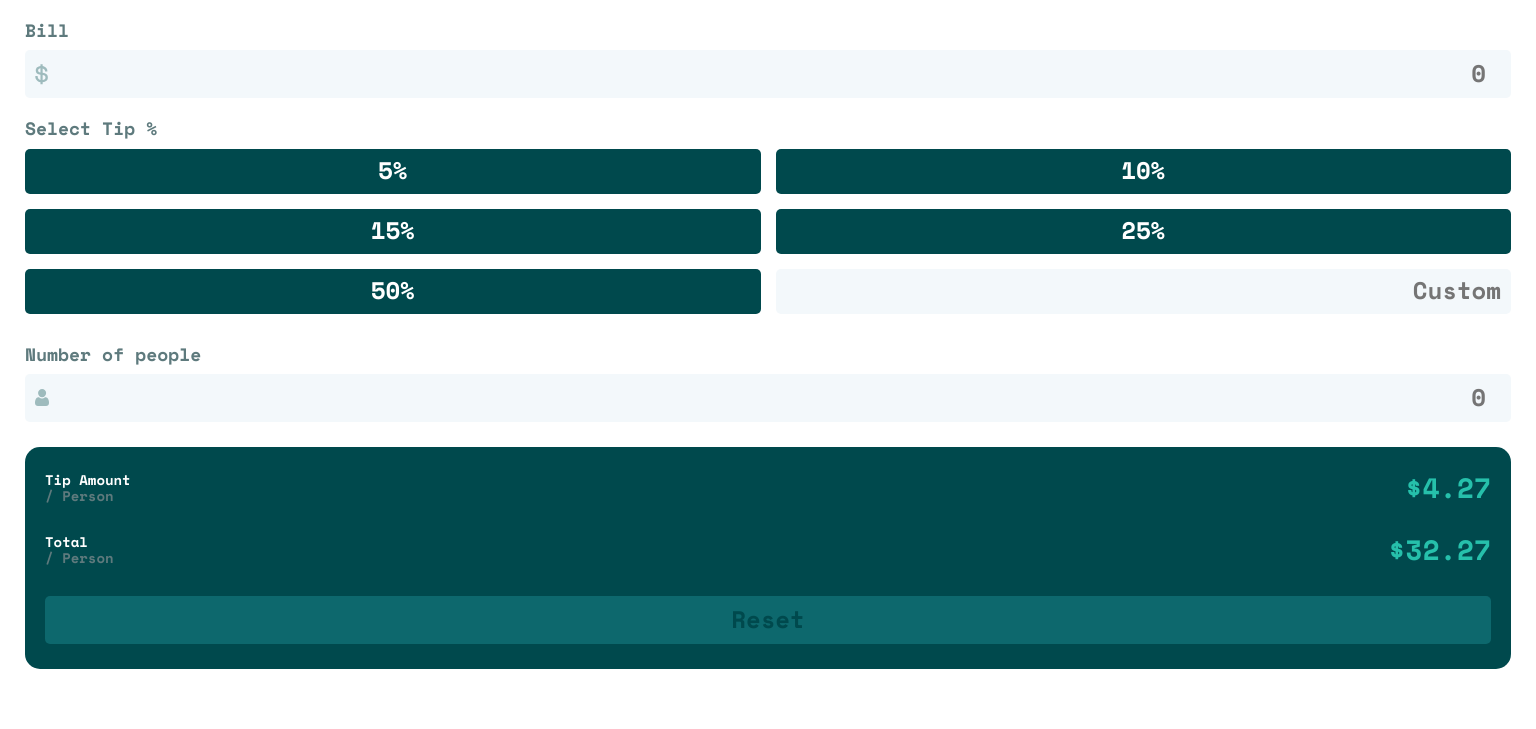
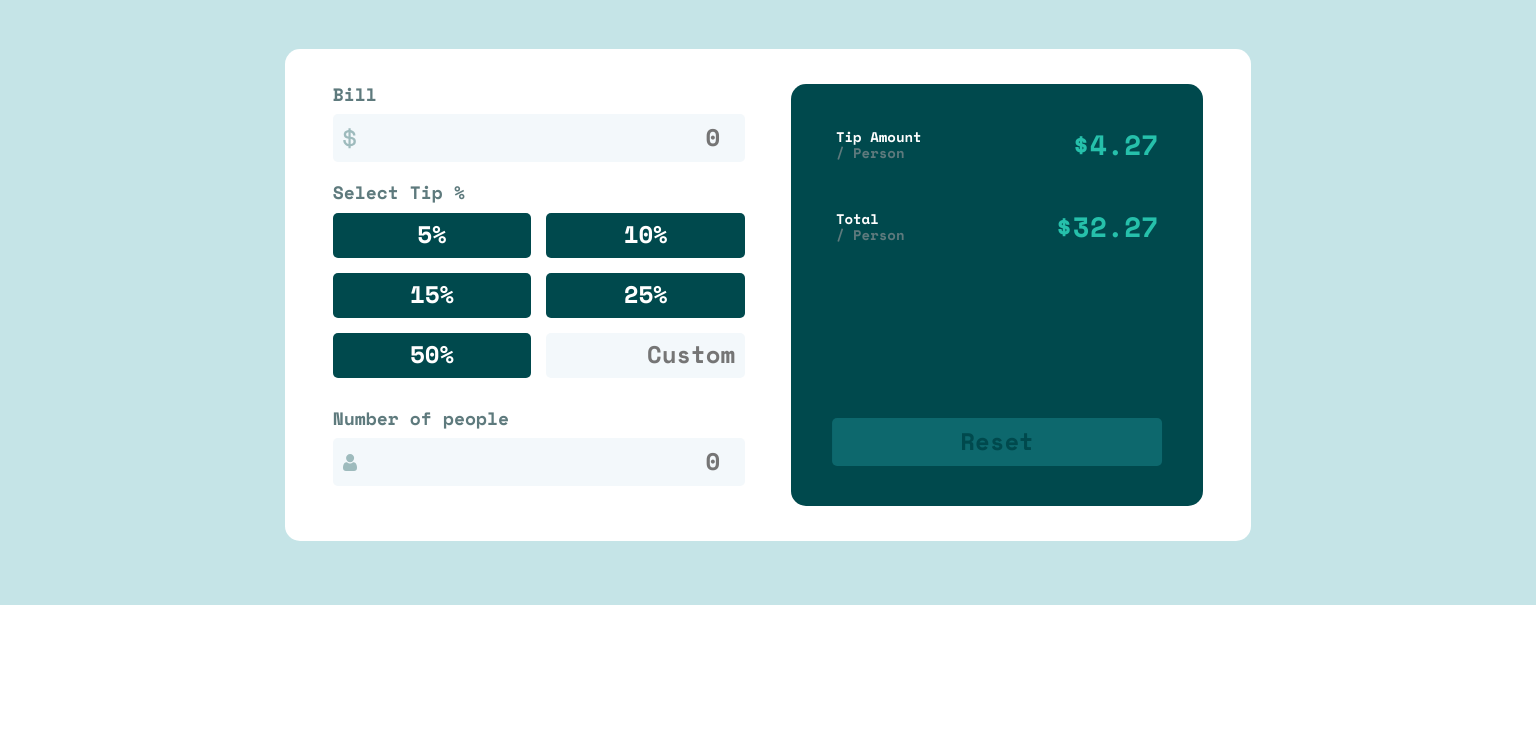
Before and after one commit to MonaElshikh/Tip-calculator-app, a plain HTML site: page index.html in a window 1536 px wide. Shown: the part 195-924 px from the top of the page. After the commit the page ends 800 px from the top, so only its background shows below. Drawn offline with nearby package versions, Linux system fonts and the light colour scheme.

Commit message:
phase two desktop design

```diff
--- a/css/main.css
+++ b/css/main.css
@@ -84,6 +84,7 @@ label {
     outline: none;
     border-radius: 5px;
     color: var(--White);
+    cursor: pointer;
 }
 .tip-options > button:hover {
     background-color: var(--strong-cyan);
@@ -129,4 +130,5 @@ label {
 .result-data > button.active {
     background-color: var(--strong-cyan);
     color: var(--Very-dark-cyan);
+    cursor: pointer;
 }
--- /dev/null
+++ b/css/media.css
@@ -0,0 +1,34 @@
+@media (min-width:1440px) {
+ .calc-app {
+    background-color: var(--main-bg-color);
+    min-height: 100vh;
+    display: flex;
+    flex-direction: column;
+    align-items: center;
+    justify-content: center;
+ }
+ .calc-content {
+    display: flex;
+    justify-content: space-around;
+    border-radius: var(--radius);
+ }
+ .input-data {
+    width: 45%;
+ }
+ .result-data {
+    position: relative;
+    width: 45%;
+    margin: 0;
+    padding: 45px;
+ }
+ .result-data >button {
+    position: absolute;
+    bottom: 40px;
+    left: 50%;
+    width: 80%;
+    transform: translateX(-50%);
+ }
+ .tip-amount, .total-amount {
+    margin-bottom: 50px;
+ }
+}
--- a/index.html
+++ b/index.html
@@ -9,6 +9,12 @@
     <link rel="stylesheet" href="css/main.css" />
     <link rel="preconnect" href="https://fonts.googleapis.com" />
     <link rel="preconnect" href="https://fonts.gstatic.com" crossorigin />
+    <link
+      rel="preload"
+      as="style"
+      href="css/media.css"
+      onload="this.onload=null;this.rel='stylesheet'"
+    />
     <link
       href="https://fonts.googleapis.com/css2?family=Space+Mono:wght@700&display=swap"
       rel="stylesheet"
@@ -24,7 +30,7 @@
   <body>
     <div class="calc-app" role="main">
       <div class="logo"><img src="images/logo.svg" alt="logo" /></div>
-      <div class="calc-content">
+      <form class="calc-content">
         <div class="input-data">
           <label for="bill">Bill</label>
           <input
@@ -33,6 +39,7 @@
             class="bill"
             min="0"
             placeholder="0"
+            required
           />
           <label>Select Tip %</label>
           <div class="tip-options">
@@ -50,6 +57,7 @@
             class="people"
             min="0"
             placeholder="0"
+            required
           />
         </div>
         <div class="result-data">
@@ -60,13 +68,12 @@
             <p>$4.27</p>
           </div>
           <div class="total-amount">
-            <div class="title">
-              <span>Total</span><span> / Person</span></div>
+            <div class="title"><span>Total</span><span> / Person</span></div>
             <p>$32.27</p>
           </div>
-          <button class="reset">Reset</button>
+          <button class="reset" type="submit">Reset</button>
         </div>
-      </div>
+      </form>
     </div>
     <script src="js/main.js" async="true"></script>
   </body>
```
